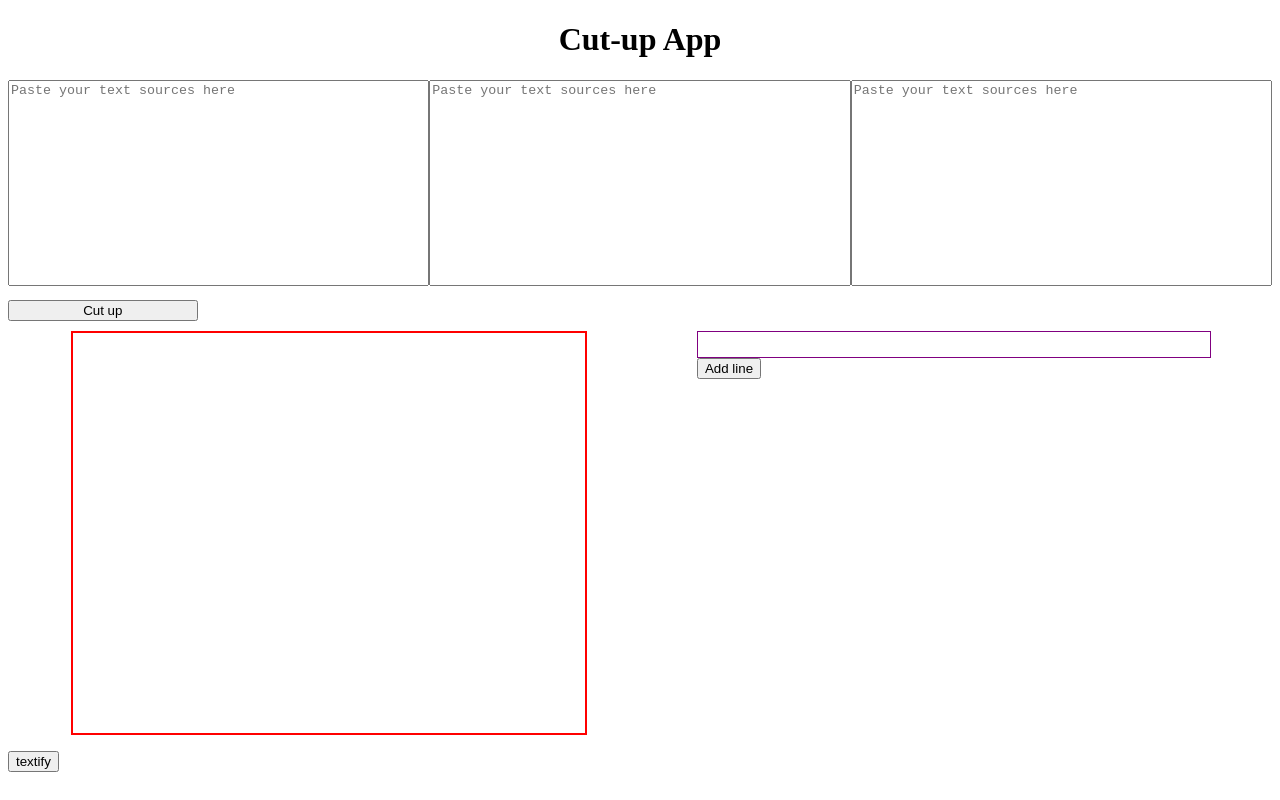
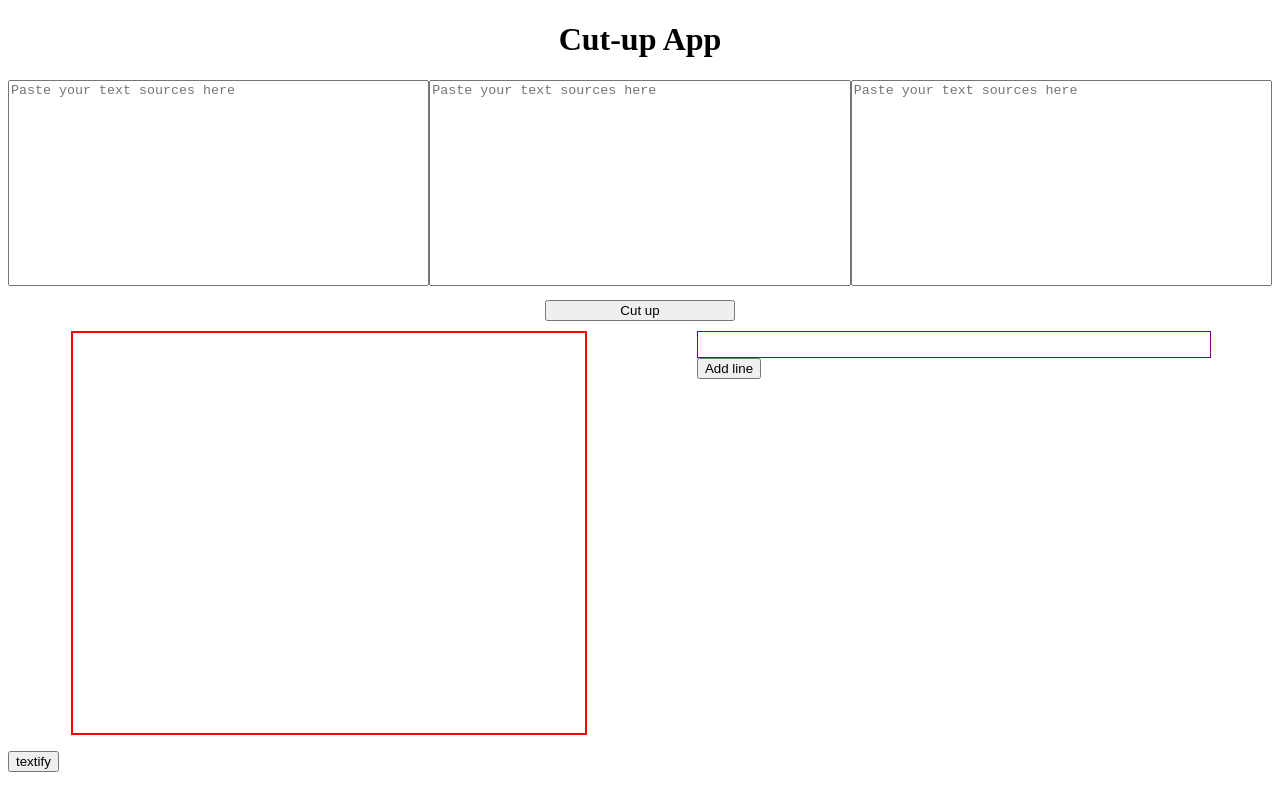
Before and after one commit to charlie-galb/cut-up, a React app: page / in a window 1280 px wide. Built offline with nearby package versions, Linux system fonts and the light colour scheme.

Commit message:
Remove redundant container div

```diff
--- a/src/components/CutButton/CutButton.tsx
+++ b/src/components/CutButton/CutButton.tsx
@@ -7,8 +7,8 @@ interface Props {
 export const CutButton = (props: Props) => {
     const { handleCallback } = props
     return (
-        <div>
-            <button data-testid="cut-btn" className="cut-btn" onClick={handleCallback} >Cut up</button>
-        </div>
+        <button data-testid="cut-btn" className="cut-btn" onClick={handleCallback}>
+            Cut up
+        </button>
     )
 }
```
